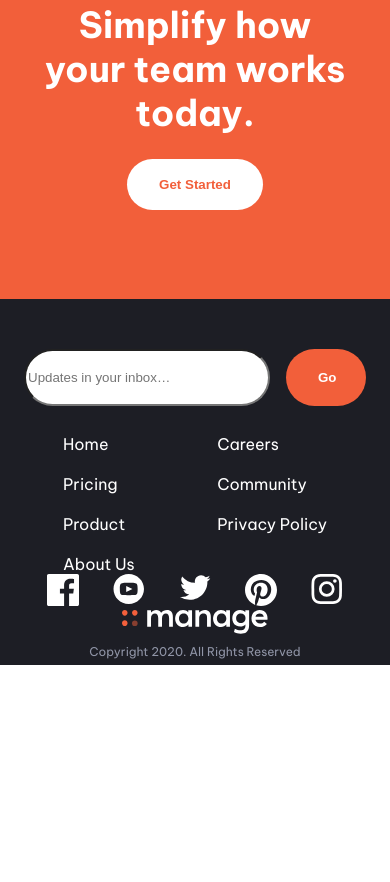
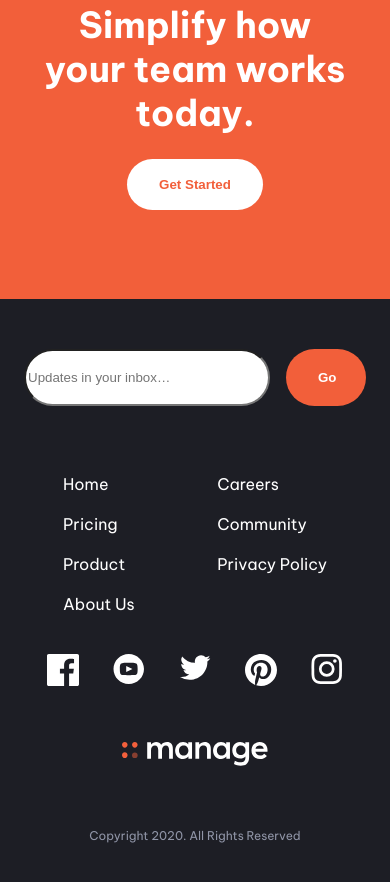
Before and after one commit to roc2246/manage-langing-page__FEM, a website: page index.html in a window 390 px wide. Shown: the part 2445-3327 px from the top of the page. Before the commit the page ends 3111 px from the top, so only its background shows below. Drawn offline with Linux system fonts and the light colour scheme.

Commit message:
Fixed mobile layout of .copyright

```diff
--- a/sass/components/_logo.scss
+++ b/sass/components/_logo.scss
@@ -1,6 +1,7 @@
 .logo {
   align-self: center;
   &--bottom {
+    margin-top: rem(52px);
     margin-left: auto;
     margin-right: auto;
   }
--- a/sass/layouts/_footer.scss
+++ b/sass/layouts/_footer.scss
@@ -19,6 +19,11 @@ footer {
 
 
 .copyright{
+  background-color: var(--colors-very-dark-blue);
+  width: 100%;
+  padding-top: rem(51px);
+  padding-bottom: rem(36px);
+
   position: absolute;
-  margin-bottom: -2rem;
+  margin-bottom: rem(-120px);
 }
--- a/sass/layouts/_navigation.scss
+++ b/sass/layouts/_navigation.scss
@@ -9,9 +9,11 @@
       display: none;
     }
     &--bottom {
+      margin-top: rem(40px);
       width: rem(264px);
     }
     &--social-media {
+      margin-top: rem(40px);
       width: rem(296px);
     }
   }
```
Also changed, not shown: css/style.css.
